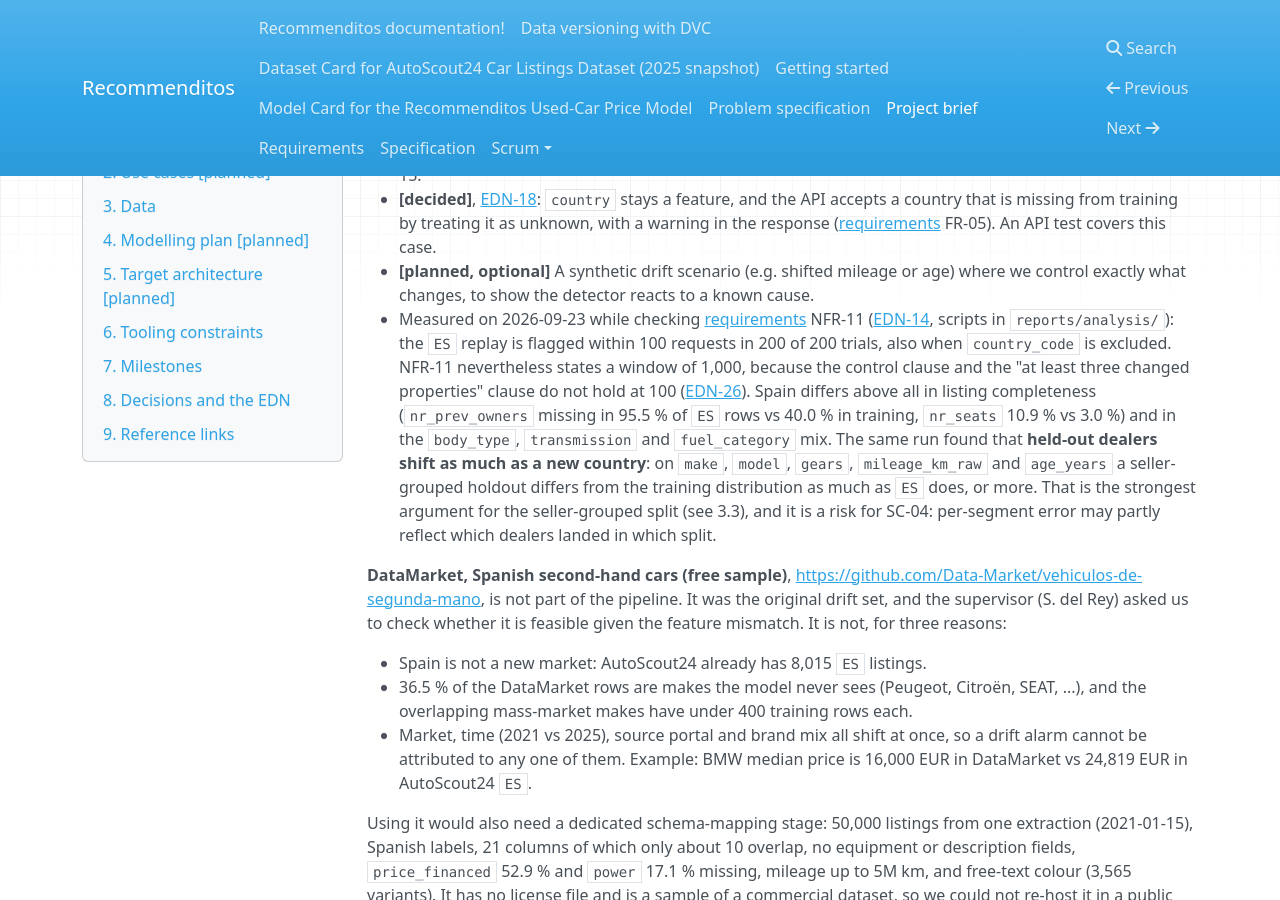
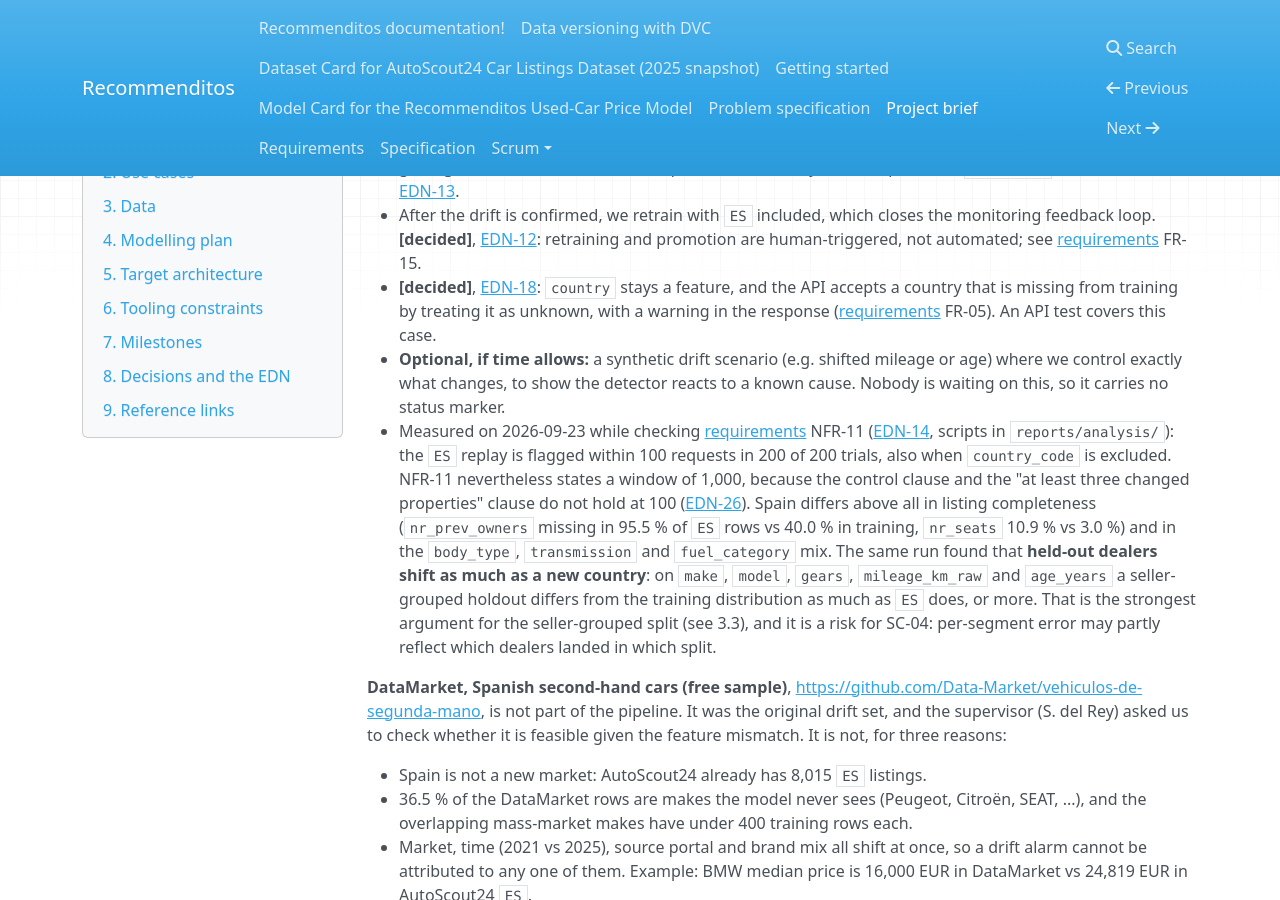
Before and after one commit to mlops-2627q1-mds-upc/MLOPS_Recommenditos, an MkDocs documentation site: the page built from docs/docs/project-brief.md, in a window 1280 px wide and 900 px high, scrolled down 2104 px. Built offline with MkDocs 1.6.1, drawn with Linux system fonts in a browser that asks for light colours; nearby versions of some CDN libraries; some of the changed text lies outside the part shown.

Commit message:
docs: define the status markers once, and drop [planned]
The three pages that use status markers all said "as in the project
brief" and then disagreed with it and with each other.

The brief defined [decided] / [planned] / [open]; requirements.md and
specification.md defined [decided] / [proposed] / [open] and used
[proposed] eleven times for a marker the brief does not have. [open] had
drifted too: "this is the undecided decision, it goes through the EDN" in
the brief, "this depends on someone else's decision" in the other two.
Neither page ever used [open], so only the definition had to go.

This is what made the model card claim [proposed] in the first place: the
requirements list was read as authoritative, and it isn't.

Resolved as [decided] / [proposed] / [open]:

- The brief is the single definition, and says so. requirements.md,
  specification.md and the model card link there instead of repeating it,
  so the definitions cannot drift apart again.
- [proposed] wins over [planned]. It carries a confirmation step, a place
  where the alternatives live, and an exit into [decided]; [planned] just
  said "may change".
- [open] keeps the brief's meaning, the one that routes into the EDN
  process.
- The brief's three [planned] headings lose the marker rather than
  converting it: "Modelling plan" and "Target architecture" already say
  they are plans, and nobody confirms a whole section. The one
  [planned, optional] item is now prose.

Anchors moved with the headings, so the links into project-brief.md
section 4 are updated in the model card and in the sprint log.

````diff
--- a/docs/docs/project-brief.md
+++ b/docs/docs/project-brief.md
@@ -7,8 +7,12 @@
 Status markers:
 
 - **[decided]** agreed by the team.
-- **[planned]** current plan, may change.
+- **[proposed]** proposed and pending team confirmation.
+  The alternatives are in [Decisions pending confirmation](specification.md#decisions-pending-confirmation), and a confirmed proposal becomes **[decided]**.
 - **[open]** not decided yet; decisions that could reasonably go differently go through the EDN process in [AGENTS.md](https://github.com/mlops-2627q1-mds-upc/MLOPS_Recommenditos/blob/main/AGENTS.md) before they are settled.
+
+These three are the whole set, and this is the only place they are defined.
+Every other page links here instead of repeating them, so the definitions cannot drift apart.
 
 ## 1. Project goal
 
@@ -21,7 +25,7 @@
 The course grades how well we apply MLOps practices (reproducibility, QA, deployment, CI/CD, monitoring), not model accuracy.
 "Excellent" requires extended or innovative use of each practice, so we prefer clean, well-justified engineering over model complexity.
 
-## 2. Use cases **[planned]**
+## 2. Use cases
 
 | ID | Use case | Input | Output |
 |----|----------|-------|--------|
@@ -76,7 +80,8 @@
   **[decided]**, [EDN-12](https://github.com/mlops-2627q1-mds-upc/MLOPS_Recommenditos/blob/main/reports/edn.md): retraining and promotion are human-triggered, not automated; see [requirements](requirements.md) FR-15.
 - **[decided]**, [EDN-18](https://github.com/mlops-2627q1-mds-upc/MLOPS_Recommenditos/blob/main/reports/edn.md): `country` stays a feature, and the API accepts a country that is missing from training by treating it as unknown, with a warning in the response ([requirements](requirements.md) FR-05).
   An API test covers this case.
-- **[planned, optional]** A synthetic drift scenario (e.g. shifted mileage or age) where we control exactly what changes, to show the detector reacts to a known cause.
+- **Optional, if time allows:** a synthetic drift scenario (e.g. shifted mileage or age) where we control exactly what changes, to show the detector reacts to a known cause.
+  Nobody is waiting on this, so it carries no status marker.
 - Measured on 2026-09-23 while checking [requirements](requirements.md) NFR-11 ([EDN-14](https://github.com/mlops-2627q1-mds-upc/MLOPS_Recommenditos/blob/main/reports/edn.md), scripts in `reports/analysis/`): the `ES` replay is flagged within 100 requests in 200 of 200 trials, also when `country_code` is excluded. NFR-11 nevertheless states a window of 1,000, because the control clause and the "at least three changed properties" clause do not hold at 100 ([EDN-26](https://github.com/mlops-2627q1-mds-upc/MLOPS_Recommenditos/blob/main/reports/edn.md)).
   Spain differs above all in listing completeness (`nr_prev_owners` missing in 95.5 % of `ES` rows vs 40.0 % in training, `nr_seats` 10.9 % vs 3.0 %) and in the `body_type`, `transmission` and `fuel_category` mix.
   The same run found that **held-out dealers shift as much as a new country**: on `make`, `model`, `gears`, `mileage_km_raw` and `age_years` a seller-grouped holdout differs from the training distribution as much as `ES` does, or more.
@@ -123,7 +128,7 @@
 - **Outliers:** prices down to 1 EUR and up to 13.5M EUR; mileage up to 2.57M km.
   Great Expectations checks must cover these ranges.
 
-## 4. Modelling plan **[planned]**
+## 4. Modelling plan
 
 Target, features, metrics, baselines and success criteria (`SC-01` to `SC-06`) are defined in the [problem specification](problem-spec.md).
 
@@ -163,7 +168,7 @@
 Why gradient boosting: best-in-class on medium tabular data, native categoricals and missing values, trains in minutes on CPU, small artefacts, exact SHAP.
 Alternatives considered: linear, kNN, random forest, tabular NNs, hierarchical Bayes, LLM zero-shot.
 
-## 5. Target architecture **[planned]**
+## 5. Target architecture
 
 ```
 client --> reverse proxy --> FastAPI (model + SHAP + intervals)
````
Also changed, not shown: docs/docs/model-card.md (+8 -7 lines), docs/docs/requirements.md (+2 -5 lines), docs/docs/scrum/sprints.md (+1 -1 lines), docs/docs/specification.md (+2 -5 lines).
